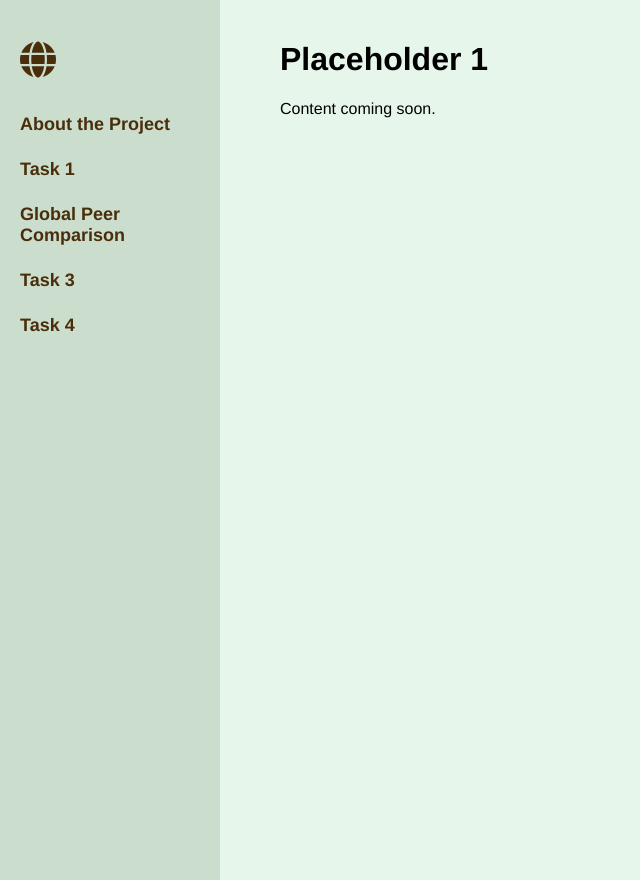
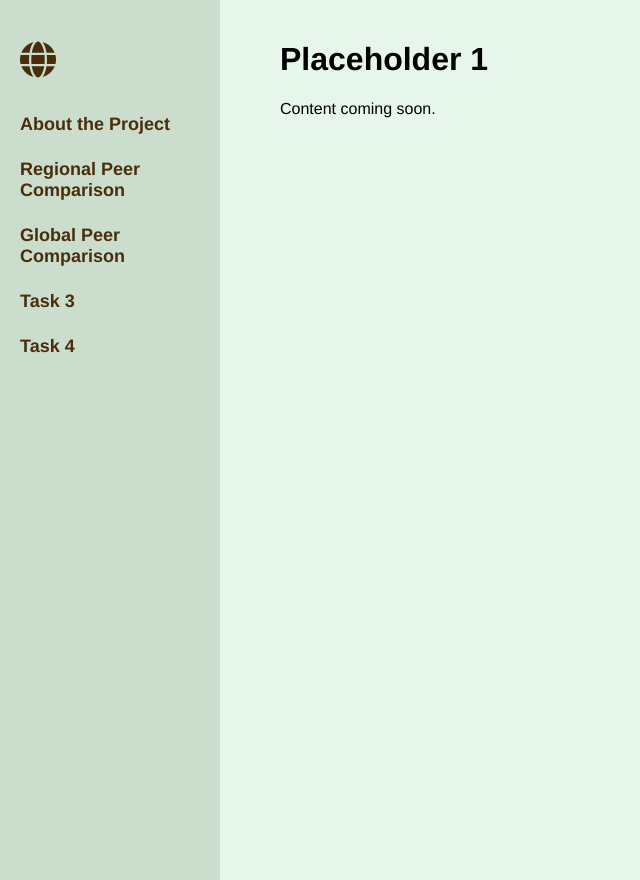
Before and after one commit to Jagriti-Singh-code/W209_Visualization, a Flask app: page /task_1 in a window 1280 px wide. Shown: the whole page, without its empty margins (0-640 px from the left). Run offline with Flask 3, Linux system fonts and the light colour scheme.

Commit message:
Update Task 1 link text to 'Regional Peer Comparison'

```diff
--- a/templates/base.html
+++ b/templates/base.html
@@ -16,7 +16,7 @@
         <i class="fa-solid fa-globe"></i>
     </div>
     <a href="/">About the Project</a>
-    <a href="/task_1">Task 1</a>
+    <a href="/task_1">Regional Peer Comparison</a>
     <a href="/task_2">Global Peer Comparison</a>
     <a href="/task_3">Task 3</a>
     <a href="/task_4">Task 4</a>
```
